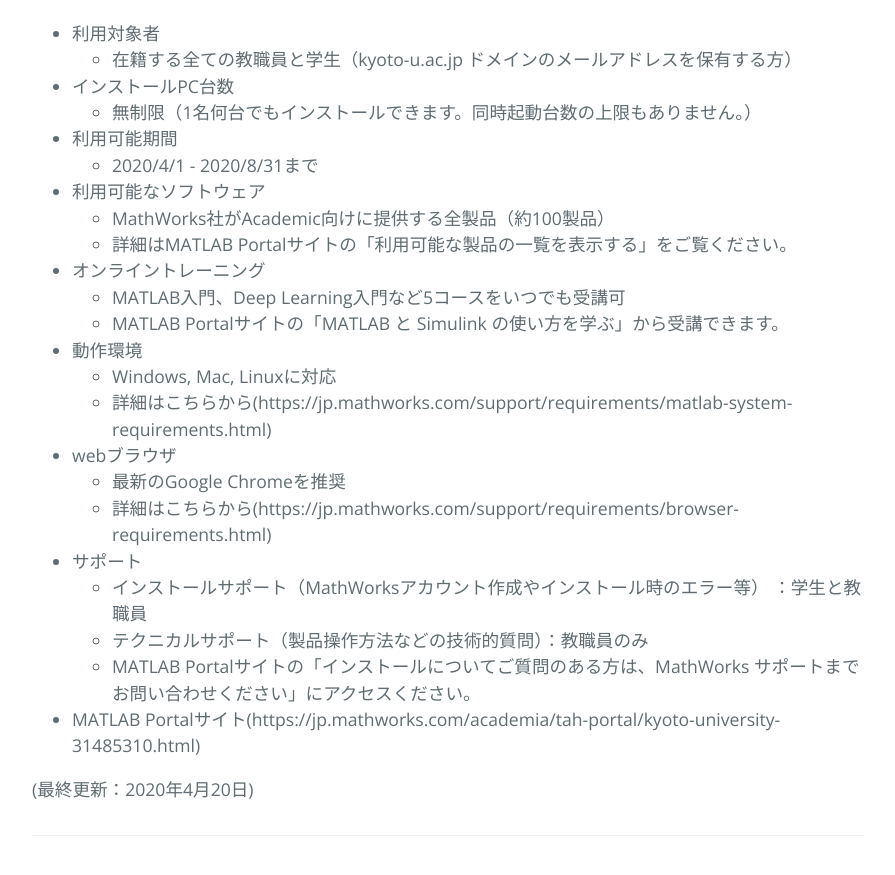
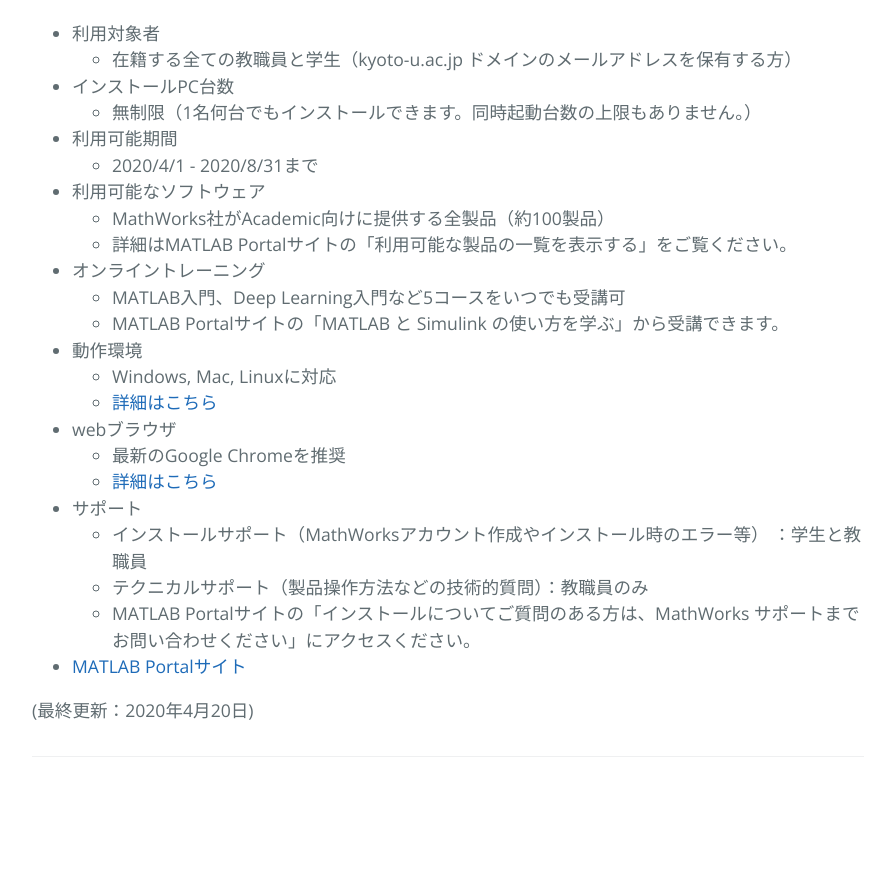
Before and after one commit to kyoto-u/online-edu, a Jekyll site: the page built from special-offer.md, in a window 1280 px wide and 900 px high, scrolled down 1433 px. Shown: the top 875 px of the window, without its empty margins (192-1087 px from the left). Built offline with Jekyll 4.4.1, drawn with Linux system fonts in a browser that asks for light colours; after the commit the page ends 2254 px from its top, so only the background shows below that.

Commit message:
Update special-offer.md

```diff
--- a/special-offer.md
+++ b/special-offer.md
@@ -46,14 +46,14 @@ MATLAB（マトラボ）は、アメリカ合衆国のMathWorks社が開発し
   - MATLAB Portalサイトの「MATLAB と Simulink の使い方を学ぶ」から受講できます。
 - 動作環境
   - Windows, Mac, Linuxに対応
-  - 詳細はこちらから(https://jp.mathworks.com/support/requirements/matlab-system-requirements.html)
+  - [詳細はこちら](https://jp.mathworks.com/support/requirements/matlab-system-requirements.html)
 - webブラウザ
   - 最新のGoogle Chromeを推奨
-  - 詳細はこちらから(https://jp.mathworks.com/support/requirements/browser-requirements.html)
+  - [詳細はこちら](https://jp.mathworks.com/support/requirements/browser-requirements.html)
 - サポート
   - インストールサポート（MathWorksアカウント作成やインストール時のエラー等） ：学生と教職員
   - テクニカルサポート（製品操作方法などの技術的質問）：教職員のみ
   - MATLAB Portalサイトの「インストールについてご質問のある方は、MathWorks サポートまでお問い合わせください」にアクセスください。
-- MATLAB Portalサイト(https://jp.mathworks.com/academia/tah-portal/kyoto-university-31485310.html)
+- [MATLAB Portalサイト](https://jp.mathworks.com/academia/tah-portal/kyoto-university-31485310.html)
 
 (最終更新：2020年4月20日)
```
